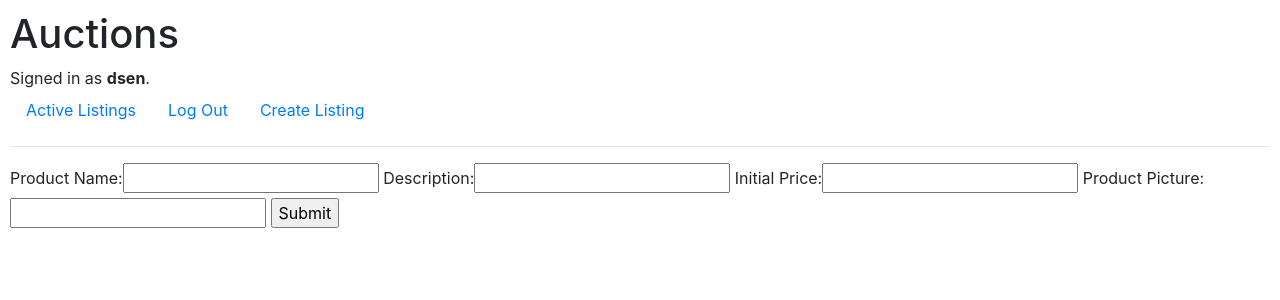
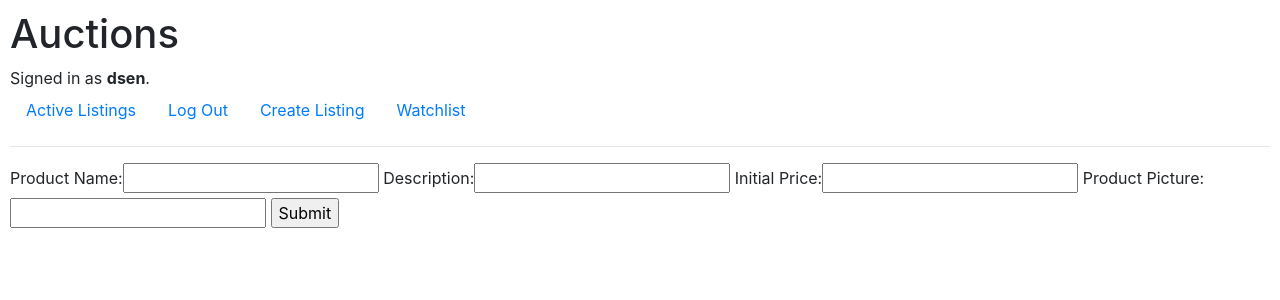
Before and after one commit to Debjyoti0404/commerce, a Django app: page /create in a window 1280 px wide. Shown: the top 300 px of the page. Run offline with Django 3.2, Linux system fonts and the light colour scheme; a user stored in the database is signed in; some libraries are stand-ins or nearby versions.

Commit message:
implemented watchlist page

```diff
--- a/commerce/auctions/admin.py
+++ b/commerce/auctions/admin.py
@@ -1,7 +1,8 @@
 from django.contrib import admin
-from .models import User, AuctionItems, Comments
+from .models import User, AuctionItems, Comments, WatchList
 
 # Register your models here.
 admin.site.register(User)
 admin.site.register(AuctionItems)
 admin.site.register(Comments)
+admin.site.register(WatchList)
--- a/commerce/auctions/models.py
+++ b/commerce/auctions/models.py
@@ -16,3 +16,7 @@ class Comments(models.Model):
     comment = models.CharField(max_length=300)
     author = models.ForeignKey('User', on_delete=models.CASCADE)
     product = models.ForeignKey('AuctionItems', on_delete=models.CASCADE)
+
+class WatchList(models.Model):
+    products = models.ManyToManyField(AuctionItems)
+    account_owner = models.ForeignKey('User', on_delete=models.CASCADE)
--- a/commerce/auctions/templates/auctions/layout.html
+++ b/commerce/auctions/templates/auctions/layout.html
@@ -27,6 +27,9 @@
                 <li class="nav-item">
                     <a class="nav-link" href="{% url 'create' %}">Create Listing</a>
                 </li>
+                <li>
+                    <a class="nav-link" href="{% url 'watchlist' %}">Watchlist</a>
+                </li>
             {% else %}
                 <li class="nav-item">
                     <a class="nav-link" href="{% url 'login' %}">Log In</a>
--- /dev/null
+++ b/commerce/auctions/templates/auctions/watchlist.html
@@ -0,0 +1 @@
+{% extends "auctions/index.html" %}
--- a/commerce/auctions/urls.py
+++ b/commerce/auctions/urls.py
@@ -4,9 +4,10 @@ from . import views
 
 urlpatterns = [
     path("", views.index, name="index"),
+    path("create", views.create_item, name="create"),
+    path("listings/<int:id>", views.listings, name="listings"),
     path("login", views.login_view, name="login"),
     path("logout", views.logout_view, name="logout"),
     path("register", views.register, name="register"),
-    path("listings/<int:id>", views.listings, name="listings"),
-    path("create", views.create_item, name="create")
+    path("watchlist", views.watchlist, name="watchlist")
 ]
--- a/commerce/auctions/views.py
+++ b/commerce/auctions/views.py
@@ -5,7 +5,7 @@ from django.http import HttpResponse, HttpResponseRedirect
 from django.shortcuts import render
 from django.urls import reverse
 
-from .models import User, AuctionItems, Comments
+from .models import User, AuctionItems, Comments, WatchList
 from .forms import CommentForm, ProductForm
 
 
@@ -120,3 +120,13 @@ def register(request):
         return HttpResponseRedirect(reverse("index"))
     else:
         return render(request, "auctions/register.html")
+
+
+@login_required
+def watchlist(request):
+    currently_loggedin = User.objects.get(username=request.user.username)
+    watching_items_names = WatchList.objects.get(account_owner=currently_loggedin) #filtering the account to get the products
+    watching_items = watching_items_names.products.all() #getting the products
+    return render(request, "auctions/watchlist.html", {
+        "all_auctionitems" : watching_items
+    })
```
Also changed, not shown: commerce/auctions/migrations/0007_watchlist.py (added), commerce/db.sqlite3.
